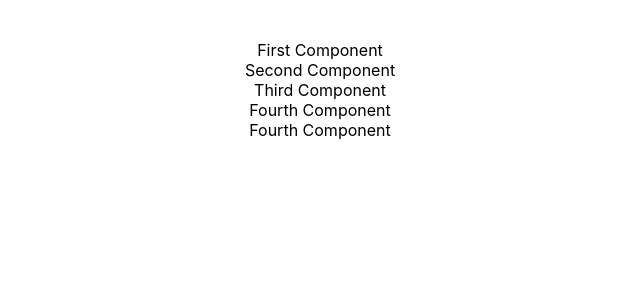
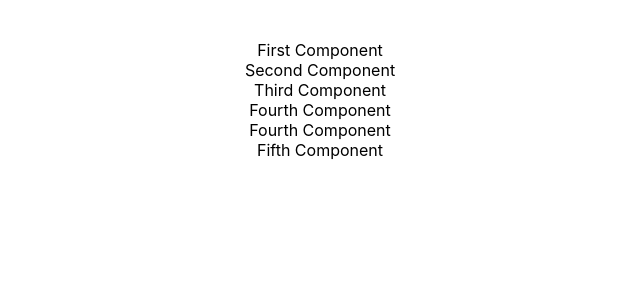
Before and after one commit to imnilesh18/Spring-Boot-3-Spring-Framework-6-with-Java, a React (Create React App) app in the folder 12_full-stack/Practise/01-frontend/todo-app/: page / in a window 1280 px wide. Shown: the top 300 px of the page, without its empty margins (320-960 px from the left). Built offline with nearby package versions, Linux system fonts and the light colour scheme.

Commit message:
Organised code

```diff
--- a/12_full-stack/Practise/01-frontend/todo-app/src/App.js
+++ b/12_full-stack/Practise/01-frontend/todo-app/src/App.js
@@ -1,5 +1,9 @@
 import './App.css';
-import {Component} from 'react';
+import FirstComponent from './components/learning-examples/FirstComponent'
+import {FifthComponent} from './components/learning-examples/FirstComponent'
+import SecondComponent from './components/learning-examples/SecondComponent'
+import ThirdComponenet from './components/learning-examples/ThirdComponenet'
+import FourthComponenet from './components/learning-examples/FourthComponenet'
 
 function App() {
   return (
@@ -8,39 +12,9 @@ function App() {
       <SecondComponent />
       <ThirdComponenet />
       <FourthComponenet />
+      <FifthComponent />
     </div>
   );
 }
 
-function FirstComponent() {
-  return (
-    <div className="FirstComponent">First Component</div>
-  );
-}
-
-function SecondComponent() {
-  return (
-    <div className="SecondComponent">Second Component</div>
-  );
-}
-
-class ThirdComponenet extends Component {
-  render() {
-    return (
-      <div className="ThirdComponent">Third Component</div>
-    )
-  }
-}
-
-class FourthComponenet extends Component {
-  render() {
-    return (
-      <>
-        <div className="FourthComponenet">Fourth Component</div>
-        <div className="FourthComponenet">Fourth Component</div>
-      </>
-    )
-  }
-}
-
 export default App;
--- /dev/null
+++ b/12_full-stack/Practise/01-frontend/todo-app/src/components/learning-examples/FirstComponent.jsx
@@ -0,0 +1,11 @@
+export default function FirstComponent() {
+  return (
+    <div className="FirstComponent">First Component</div>
+  );
+}
+
+export function FifthComponent() {
+  return (
+    <div className="FifthComponent">Fifth Component</div>
+  );
+}
--- /dev/null
+++ b/12_full-stack/Practise/01-frontend/todo-app/src/components/learning-examples/FourthComponenet.jsx
@@ -0,0 +1,12 @@
+import {Component} from 'react';
+
+export default class FourthComponenet extends Component {
+  render() {
+    return (
+      <>
+        <div className="FourthComponenet">Fourth Component</div>
+        <div className="FourthComponenet">Fourth Component</div>
+      </>
+    )
+  }
+}
--- /dev/null
+++ b/12_full-stack/Practise/01-frontend/todo-app/src/components/learning-examples/SecondComponent.jsx
@@ -0,0 +1,5 @@
+export default function SecondComponent() {
+  return (
+    <div className="SecondComponent">Second Component</div>
+  );
+}
--- /dev/null
+++ b/12_full-stack/Practise/01-frontend/todo-app/src/components/learning-examples/ThirdComponenet.jsx
@@ -0,0 +1,9 @@
+import {Component} from 'react';
+
+export default class ThirdComponenet extends Component {
+  render() {
+    return (
+      <div className="ThirdComponent">Third Component</div>
+    )
+  }
+}
```
